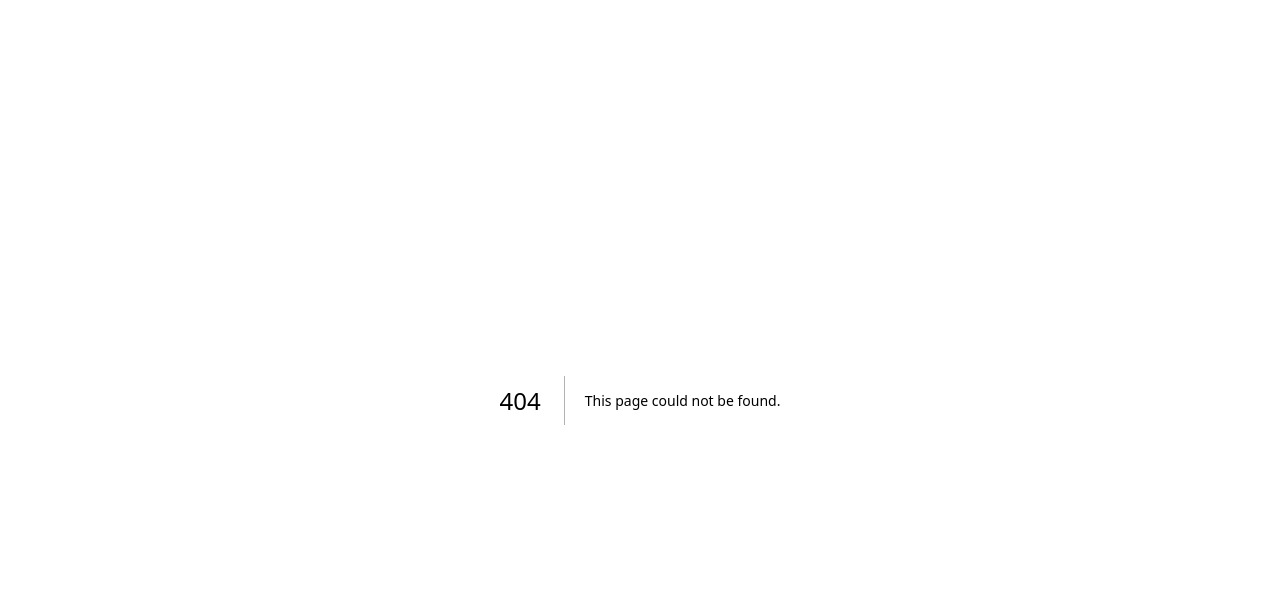
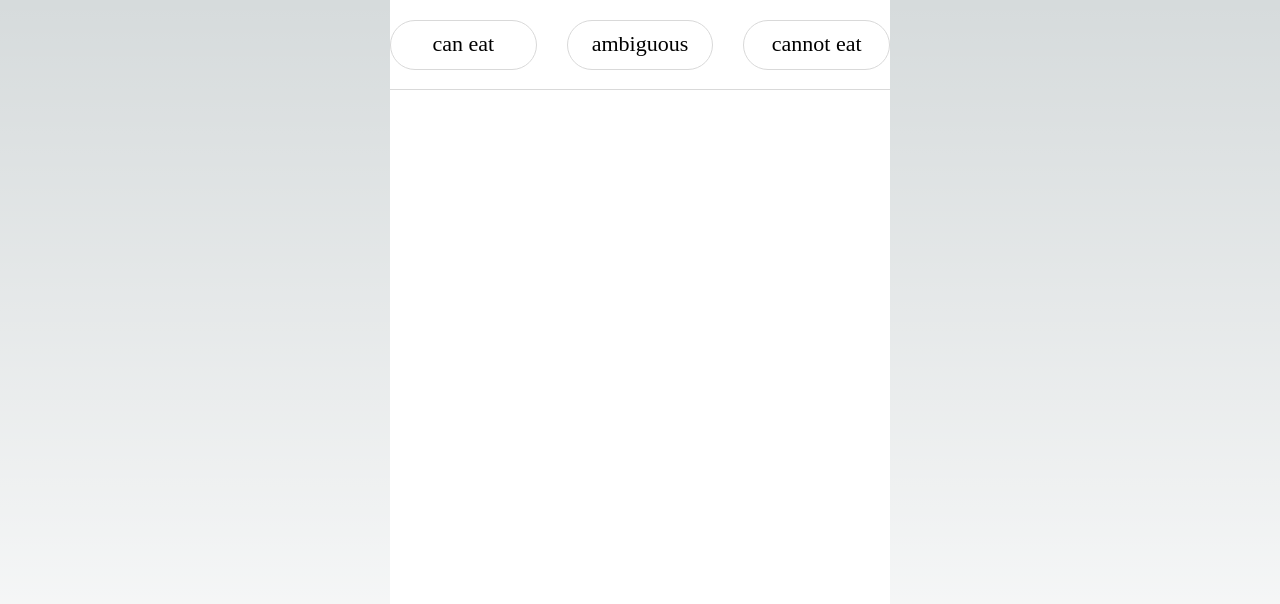
Before and after one commit to Capstone-2024-1/frontend, a Next.js app: page /menu/MenuNavigationBar in a window 1280 px wide. Before the commit this address had no page. Shown: the top 604 px of the page. Built offline with nearby package versions, Linux system fonts and the light colour scheme.

Commit message:
feat: 메뉴판 태그 표시 (#17)

```diff
--- a/src/components/common/ingredients/EatTag.tsx
+++ b/src/components/common/ingredients/EatTag.tsx
@@ -1,9 +1,14 @@
+import { useUser } from '@/hook/useUser';
 import { Box } from '@mui/material';
 import React from 'react'
 
 const EatTag = ({tag}:{tag: string}) => {
+  const {setMenuSort} = useUser();
+  const handleClick = () => {
+    setMenuSort(tag);
+  }
   return (
-    <Box sx={tagStyle}>
+    <Box sx={tagStyle} onClick={handleClick}>
         {tag}
     </Box>
   )
@@ -27,4 +32,5 @@ const tagStyle = {
   display: 'flex',
   justifyContent: 'center',
   textAlign: 'center',
+  cursor: 'pointer',
 }
--- a/src/contexts/UserContext.tsx
+++ b/src/contexts/UserContext.tsx
@@ -15,6 +15,8 @@ export interface UserContextValues {
   navigationGroupName: string;
   setNavigationName: (value: string) => void;
   setNavigationGroupName: (value: string) => void;
+  menuSort: string;
+  setMenuSort: (value: string) => void;
 }
 
 const contextDefaultValue: UserContextValues = {
@@ -32,6 +34,8 @@ const contextDefaultValue: UserContextValues = {
   navigationGroupName: 'home',
   setNavigationName: () => {},
   setNavigationGroupName: () => {},
+  menuSort: 'can eat',
+  setMenuSort: () => {},
 };
 
 export const UserContext = createContext(contextDefaultValue);
@@ -43,6 +47,7 @@ export const UserProvider = ({children} : {children: ReactNode}) => {
   const [banIngredient, setBanIngredient] = useState(contextDefaultValue.user.banIngredient);
   const [navigationName, setNavigationName] = useState(contextDefaultValue.navigationName);
   const [navigationGroupName, setNavigationGroupName] = useState(contextDefaultValue.navigationGroupName);
+  const [menuSort, setMenuSort] = useState(contextDefaultValue.menuSort);
 
   const addBanIngredient = (ingredientId: number) => {
     setBanIngredient((prevBanIngredient) => [...prevBanIngredient, ingredientId]);
@@ -61,7 +66,7 @@ export const UserProvider = ({children} : {children: ReactNode}) => {
   }, [name, isVegeterian, banIngredient]);
 
   return(
-    <UserContext.Provider value={{user: {name, image, isVegeterian, banIngredient}, setName, setImage, addBanIngredient, removeBanIngredient, navigationName, navigationGroupName, setNavigationName, setNavigationGroupName}}>
+    <UserContext.Provider value={{user: {name, image, isVegeterian, banIngredient}, setName, setImage, addBanIngredient, removeBanIngredient, navigationName, navigationGroupName, setNavigationName, setNavigationGroupName, menuSort, setMenuSort}}>
       {children}
     </UserContext.Provider>
   );
--- /dev/null
+++ b/src/pages/menu/MenuNavigationBar.tsx
@@ -0,0 +1,26 @@
+import EatTag from '@/components/common/ingredients/EatTag';
+import { Box } from '@mui/material'
+import React from 'react'
+
+const MenuNavigationBar = () => {
+  return (
+    <Box sx={containerStyle}>
+      <EatTag tag={'can eat'}/>
+      <EatTag tag={'ambiguous'}/>
+      <EatTag tag={'cannot eat'}/>
+    </Box>
+
+  )
+}
+
+export default MenuNavigationBar;
+
+const containerStyle = {
+  width: '100%',
+  height: '90px',
+
+  display: 'flex',
+  alignItems: 'center',
+  gap: '30px',
+  borderBottom: '1px solid #D9D9D9',
+}
--- a/src/pages/menu/index.tsx
+++ b/src/pages/menu/index.tsx
@@ -1,8 +1,12 @@
+import { Box } from '@mui/material'
 import React from 'react'
+import MenuNavigationBar from './MenuNavigationBar'
 
 const index = () => {
   return (
-    <div>index</div>
+    <Box>
+      <MenuNavigationBar/>
+    </Box>
   )
 }
 
```
